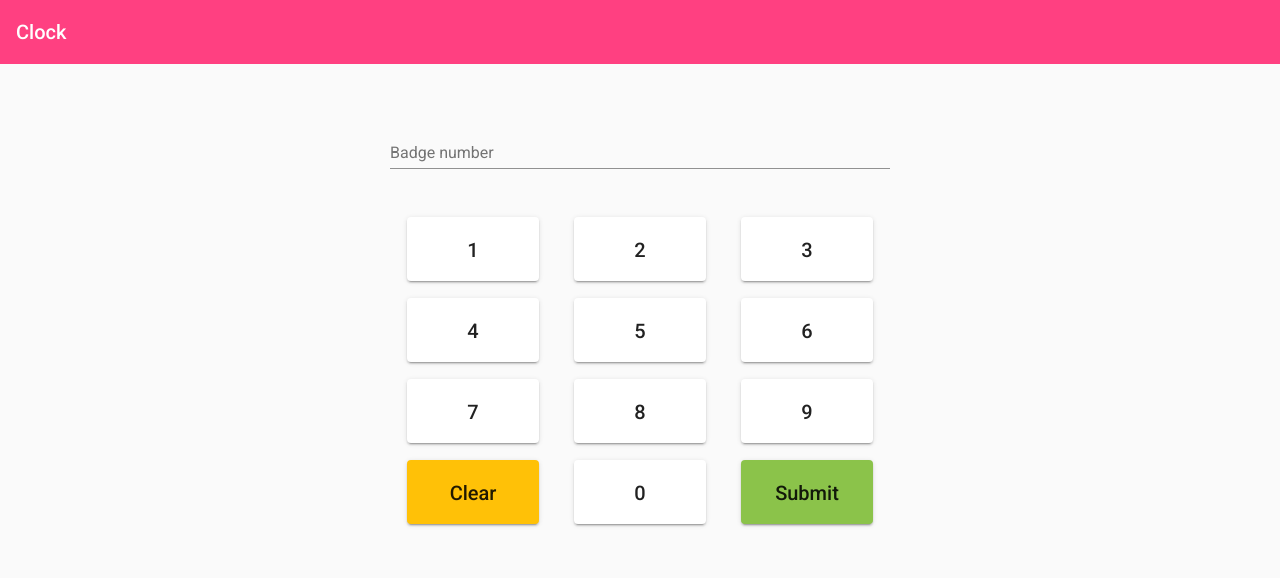
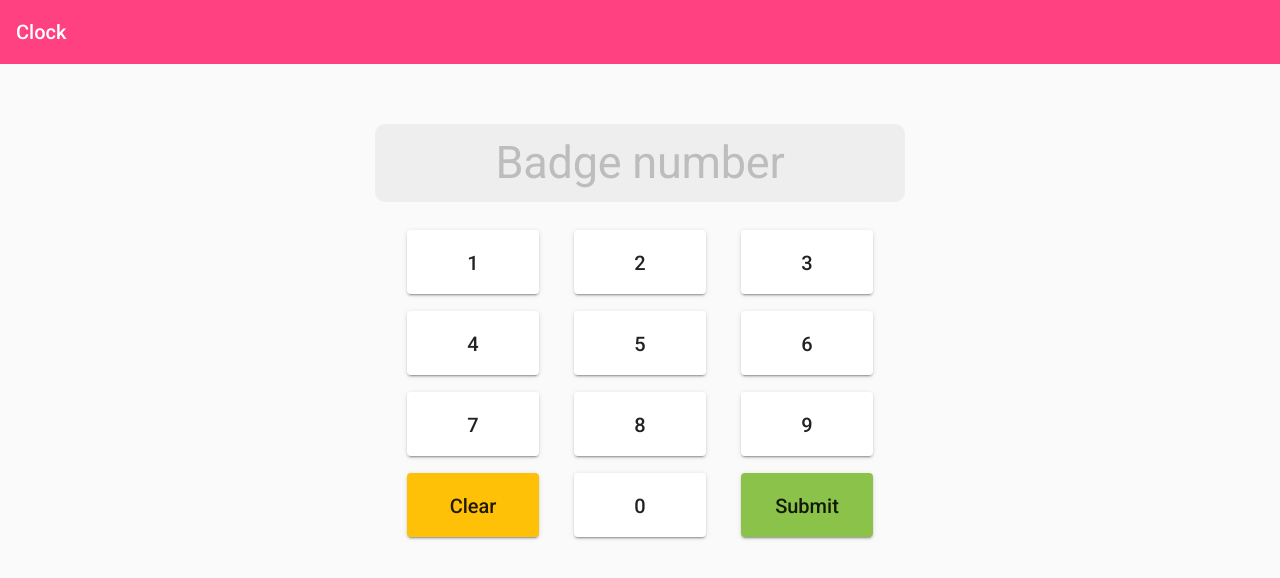
Before and after one commit to han003/clock, an Angular app: page /punch-in in a window 1280 px wide. Shown: the top 578 px of the page. Built offline with nearby package versions, Linux system fonts and the light colour scheme.

Commit message:
Show number

```diff
--- a/src/app/punch-in/punch-in.component.html
+++ b/src/app/punch-in/punch-in.component.html
@@ -1,7 +1,6 @@
 <div id="punch-container" fxLayout="row" fxLayoutAlign="center center">
-  <mat-form-field>
-    <input matInput placeholder="Badge number" [value]="number" readonly>
-  </mat-form-field>
+  <div class="badge-number mat-display-2" *ngIf="number">{{number}}</div>
+  <div class="badge-number placeholder mat-display-2" *ngIf="!number">Badge number</div>
 </div>
 
 <mat-grid-list cols="3" rowHeight="80px">
--- a/src/app/punch-in/punch-in.component.scss
+++ b/src/app/punch-in/punch-in.component.scss
@@ -3,8 +3,17 @@
 #punch-container {
   margin-bottom: 20px;
 
-  mat-form-field {
-    width: 100%;
+  .badge-number {
+    min-width: 100%;
+    padding: 15px;
+    background: mat-color($mat-gray, 200);
+    border-radius: 10px;
+    margin: 0;
+    text-align: center;
+
+    &.placeholder {
+      color: mat-color($mat-gray, 400);
+    }
   }
 }
 
--- a/src/app/punch-in/punch-in.component.ts
+++ b/src/app/punch-in/punch-in.component.ts
@@ -8,7 +8,7 @@ import {Component, OnInit} from '@angular/core';
 export class PunchInComponent implements OnInit {
   public tiles: Object[];
   public numbers: any[];
-  public number: String;
+  public number: Number;
 
   constructor() {
   }
@@ -27,7 +27,7 @@ export class PunchInComponent implements OnInit {
       {text: 9, func: this.addNumber.bind(this)},
       {text: 'Clear', class: 'clear', func: this.clear.bind(this)},
       {text: 0, func: this.addNumber.bind(this)},
-      {text: 'Submit', class: 'submit'},
+      {text: 'Submit', class: 'submit', func: this.submit.bind(this)},
     ];
 
     this.setNumber();
@@ -44,6 +44,12 @@ export class PunchInComponent implements OnInit {
   }
 
   setNumber() {
-    this.number = this.numbers.join('');
+    this.number = parseInt(this.numbers.join(''));
+  }
+
+  submit() {
+    if (this.number) {
+      console.log(`submitting`, this.number);
+    }
   }
 }
--- a/src/styles.scss
+++ b/src/styles.scss
@@ -29,7 +29,7 @@ $easyatwork-clock-theme: mat-light-theme($easyatwork-clock-primary, $easyatwork-
 
 html, body {
   height: 100%;
-  background: #fafafa;
+  background: mat-color($mat-gray, 50);
 }
 
 body {
```
